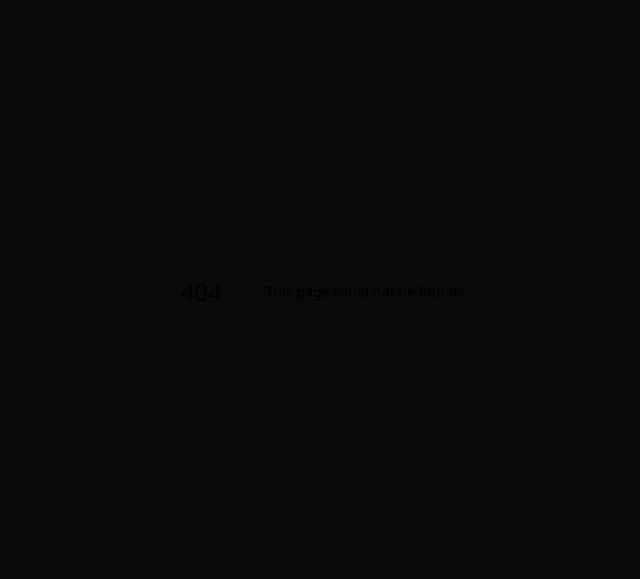
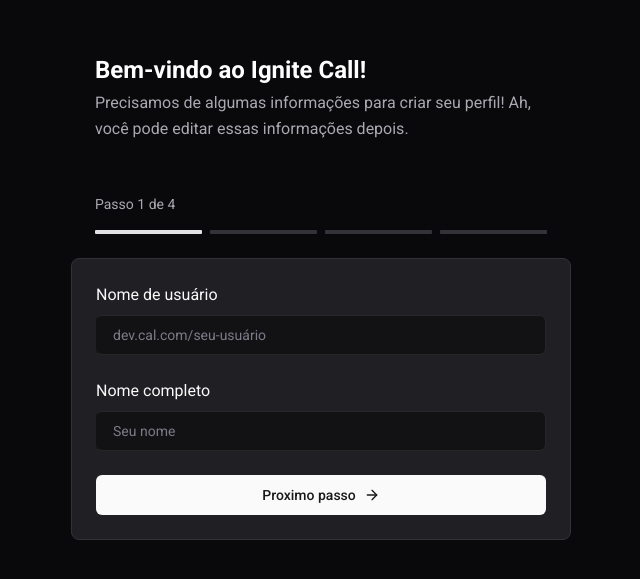
Before and after one commit to reciokaue/dev-call, a Next.js app: page /register/1/welcome in a window 1280 px wide. Before the commit this address had no page. Shown: the part 109-688 px from the top of the page, without its empty margins (319-959 px from the left). Built offline with nearby package versions, Linux system fonts and the light colour scheme.

Commit message:
connect to calendar screen

```diff
--- /dev/null
+++ b/src/app/register/[step]/connect/page.tsx
@@ -0,0 +1,25 @@
+import { ChevronRight } from 'lucide-react'
+
+import { Button } from '@/components/ui/button'
+
+export default function Connect() {
+  return (
+    <div className="flex w-full flex-col gap-4">
+      <div className="flex items-center justify-between rounded-md border border-gray-600 px-6 py-4">
+        <span className="text-base leading-relaxed text-gray-100">
+          Google Calendar
+        </span>
+        <Button
+          className="border-white bg-transparent hover:bg-white hover:text-gray-700"
+          variant="outline"
+        >
+          Conectar
+        </Button>
+      </div>
+      <Button disabled={true}>
+        Proximo passo
+        <ChevronRight className="h-4 w-4" />
+      </Button>
+    </div>
+  )
+}
--- /dev/null
+++ b/src/app/register/[step]/disponibility/page.tsx
@@ -0,0 +1,3 @@
+export default function Disponibility() {
+  return <div className="flex"></div>
+}
--- /dev/null
+++ b/src/app/register/[step]/headers.ts
@@ -0,0 +1,21 @@
+export const HEADERS = [
+  {
+    title: 'Bem-vindo ao Ignite Call!',
+    subtitle:
+      'Precisamos de algumas informações para criar seu perfil! Ah, você pode editar essas informações depois.',
+  },
+  {
+    title: 'Conecte sua agenda!',
+    subtitle:
+      'Conecte o seu calendário para verificar automaticamente as horas ocupadas e os novos eventos à medida em que são agendados.',
+  },
+  {
+    title: 'Quase lá',
+    subtitle:
+      'Defina o intervalo de horários que você está disponível em cada dia da semana.',
+  },
+  {
+    title: 'Defina sua disponibilidade',
+    subtitle: 'Por último, uma breve descrição e uma foto de perfil.',
+  },
+]
--- /dev/null
+++ b/src/app/register/[step]/intervals/page.tsx
@@ -0,0 +1,3 @@
+export default function Intervals() {
+  return <div className="flex"></div>
+}
--- /dev/null
+++ b/src/app/register/[step]/layout.tsx
@@ -0,0 +1,38 @@
+import type { Metadata } from 'next'
+
+import { MultiStep } from '@/components/multi-step'
+
+import { HEADERS } from './headers'
+
+export const metadata: Metadata = {
+  title: 'Registration | dev.call',
+}
+
+interface LayoutParams {
+  children: React.ReactNode
+  params: {
+    step: number
+  }
+}
+
+export default function RootLayout({ children, params }: LayoutParams) {
+  const { step } = params
+
+  return (
+    <div className="mx-auto flex h-screen max-w-[500px] flex-col items-center justify-start pt-40">
+      <div className="flex flex-col items-start self-stretch px-6">
+        <h1 className="text-2xl font-bold leading-relaxed text-white">
+          {HEADERS[step - 1].title}
+        </h1>
+        <p className="min-h-20 text-base leading-relaxed text-gray-200">
+          {HEADERS[step - 1].subtitle}
+        </p>
+        <MultiStep className="mt-6" steps={4} currentStep={+params.step} />
+      </div>
+
+      <div className="mt-6 flex flex-col items-center gap-4 self-stretch rounded-lg border border-gray-600 bg-gray-800 p-6">
+        {children}
+      </div>
+    </div>
+  )
+}
--- /dev/null
+++ b/src/app/register/[step]/welcome/page.tsx
@@ -0,0 +1,95 @@
+'use client'
+
+import { zodResolver } from '@hookform/resolvers/zod'
+import { ArrowRight } from 'lucide-react'
+import { useRouter, useSearchParams } from 'next/navigation'
+import { useEffect } from 'react'
+import { useForm } from 'react-hook-form'
+import { z } from 'zod'
+
+import { Button } from '@/components/ui/button'
+import { Input } from '@/components/ui/input'
+import { api } from '@/lib/axios'
+
+const schema = z.object({
+  username: z
+    .string()
+    .min(3, { message: 'No mínimo 3 caracteres' })
+    .regex(/^([a-z\\-]+)$/i, { message: 'Letras de A-Z e "-"' })
+    .toLowerCase(),
+  name: z.string().min(3, { message: 'No mínimo 3 caracteres' }),
+})
+type Props = z.infer<typeof schema>
+
+export default function RegisterWelcome() {
+  const {
+    register,
+    handleSubmit,
+    setValue,
+    setError,
+    formState: { isSubmitting, errors },
+  } = useForm<Props>({
+    resolver: zodResolver(schema),
+  })
+
+  const router = useRouter()
+  const searchParams = useSearchParams()
+  const username = searchParams.get('username')
+
+  async function handleSign(data: Props) {
+    try {
+      // await api.post('/users', {
+      //   name: data.name,
+      //   username: data.username,
+      // })
+
+      router.push('/register/2/connect')
+    } catch (err: any) {
+      const message = err?.response?.data?.message
+
+      if (message === 'Username already exists')
+        return setError('username', {
+          message: `O username "${data.username}" já existe`,
+        })
+
+      console.log(err)
+    }
+  }
+
+  useEffect(() => {
+    if (username) setValue('username', username)
+  }, [setValue, username])
+
+  return (
+    <form
+      onSubmit={handleSubmit(handleSign)}
+      className="flex flex-col items-center gap-4 self-stretch"
+    >
+      <div className="flex w-full flex-col items-start gap-2">
+        <label>Nome de usuário</label>
+        <Input
+          className="w-full"
+          placeholder="seu-usuário"
+          prefix="dev.cal.com/"
+          {...register('username')}
+        />
+        <span className="text-sm text-red-500 ">
+          {errors.username?.message}
+        </span>
+      </div>
+      <div className="flex w-full flex-col items-start gap-2">
+        <label>Nome completo</label>
+        <Input
+          className="w-full"
+          placeholder="Seu nome"
+          {...register('name')}
+        />
+        <span className="text-sm text-red-500 ">{errors.name?.message}</span>
+      </div>
+      <Button disabled={isSubmitting} className="w-full">
+        Proximo passo
+        <ArrowRight className="h-4 w-4" />
+      </Button>
+    </form>
+  )
+}
--- a/src/app/register/page.tsx
+++ /dev/null
@@ -1,106 +0,0 @@
-'use client'
-
-import { zodResolver } from '@hookform/resolvers/zod'
-import { ArrowRight } from 'lucide-react'
-import { useSearchParams } from 'next/navigation'
-import { useEffect } from 'react'
-import { useForm } from 'react-hook-form'
-import { z } from 'zod'
-
-import { MultiStep } from '@/components/multi-step'
-import { Button } from '@/components/ui/button'
-import { Input } from '@/components/ui/input'
-import { api } from '@/lib/axios'
-
-const schema = z.object({
-  username: z
-    .string()
-    .min(3, { message: 'No mínimo 3 caracteres' })
-    .regex(/^([a-z\\-]+)$/i, { message: 'Letras de A-Z e "-"' })
-    .toLowerCase(),
-  name: z.string().min(3, { message: 'No mínimo 3 caracteres' }),
-})
-type Props = z.infer<typeof schema>
-
-export default function Page() {
-  const {
-    register,
-    handleSubmit,
-    setValue,
-    setError,
-    formState: { isSubmitting, errors },
-  } = useForm<Props>({
-    resolver: zodResolver(schema),
-  })
-
-  const searchParams = useSearchParams()
-  const username = searchParams.get('username')
-
-  async function handleSign(data: Props) {
-    try {
-      await api.post('/users', {
-        name: data.name,
-        username: data.username,
-      })
-    } catch (err: any) {
-      const message = err?.response?.data?.message
-
-      if (message === 'Username already exists')
-        return setError('username', {
-          message: `O username "${data.username}" já existe`,
-        })
-
-      console.log(err)
-    }
-  }
-
-  useEffect(() => {
-    if (username) setValue('username', username)
-  }, [setValue, username])
-
-  return (
-    <div className="mx-auto flex h-screen max-w-[500px] flex-col items-center justify-center">
-      <div className="flex flex-col items-start self-stretch px-6">
-        <h1 className="text-2xl font-bold leading-relaxed text-white">
-          Quase lá
-        </h1>
-        <p className="text-base leading-relaxed text-gray-200">
-          Defina o intervalo de horários que você está disponível em cada dia da
-          semana.
-        </p>
-        <MultiStep className="mt-6" steps={4} currentStep={2} />
-      </div>
-
-      <form
-        onSubmit={handleSubmit(handleSign)}
-        className="mt-6 flex flex-col items-center gap-4 self-stretch rounded-lg border border-gray-600 bg-gray-800 p-6"
-      >
-        <div className="flex w-full flex-col items-start gap-2">
-          <label>Nome de usuário</label>
-          <Input
-            className="w-full"
-            placeholder="seu-usuário"
-            prefix="dev.cal.com/"
-            {...register('username')}
-          />
-          <span className="text-sm text-red-500 ">
-            {errors.username?.message}
-          </span>
-        </div>
-        <div className="flex w-full flex-col items-start gap-2">
-          <label>Nome completo</label>
-          <Input
-            className="w-full"
-            placeholder="Seu nome"
-            {...register('name')}
-          />
-          <span className="text-sm text-red-500 ">{errors.name?.message}</span>
-        </div>
-        <Button disabled={isSubmitting} className="w-full">
-          Proximo passo
-          <ArrowRight className="h-4 w-4" />
-        </Button>
-      </form>
-    </div>
-  )
-}
--- a/src/components/ClaimUsernameForm.tsx
+++ b/src/components/ClaimUsernameForm.tsx
@@ -32,7 +32,7 @@
   async function handle(data: Props) {
     const { username } = data
 
-    router.push(`/register?username=${username}`)
+    router.push(`/register/1/welcome?username=${username}`)
   }
   return (
     <form onSubmit={handleSubmit(handle)} className="flex flex-col">
```
Also changed, not shown: 1 other file (tests, documents, lock files or other folders).
